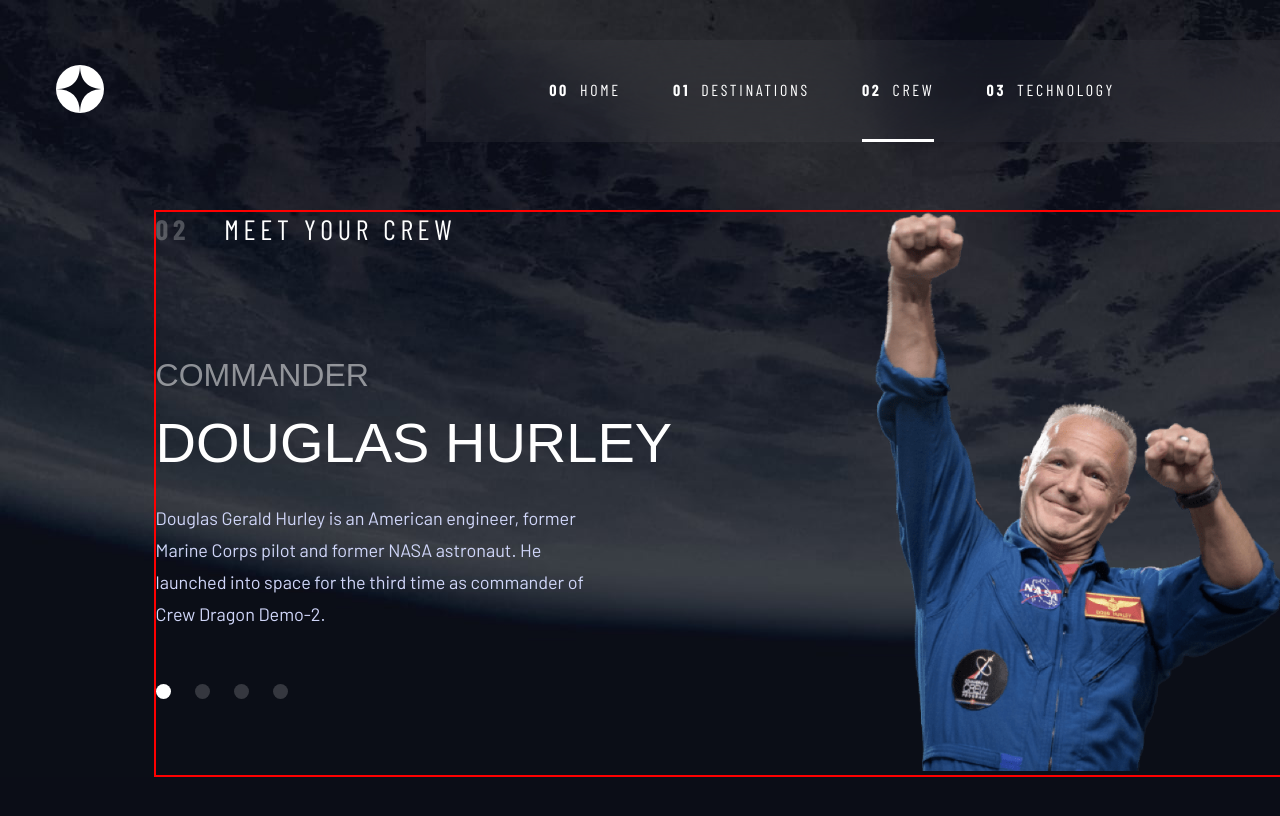
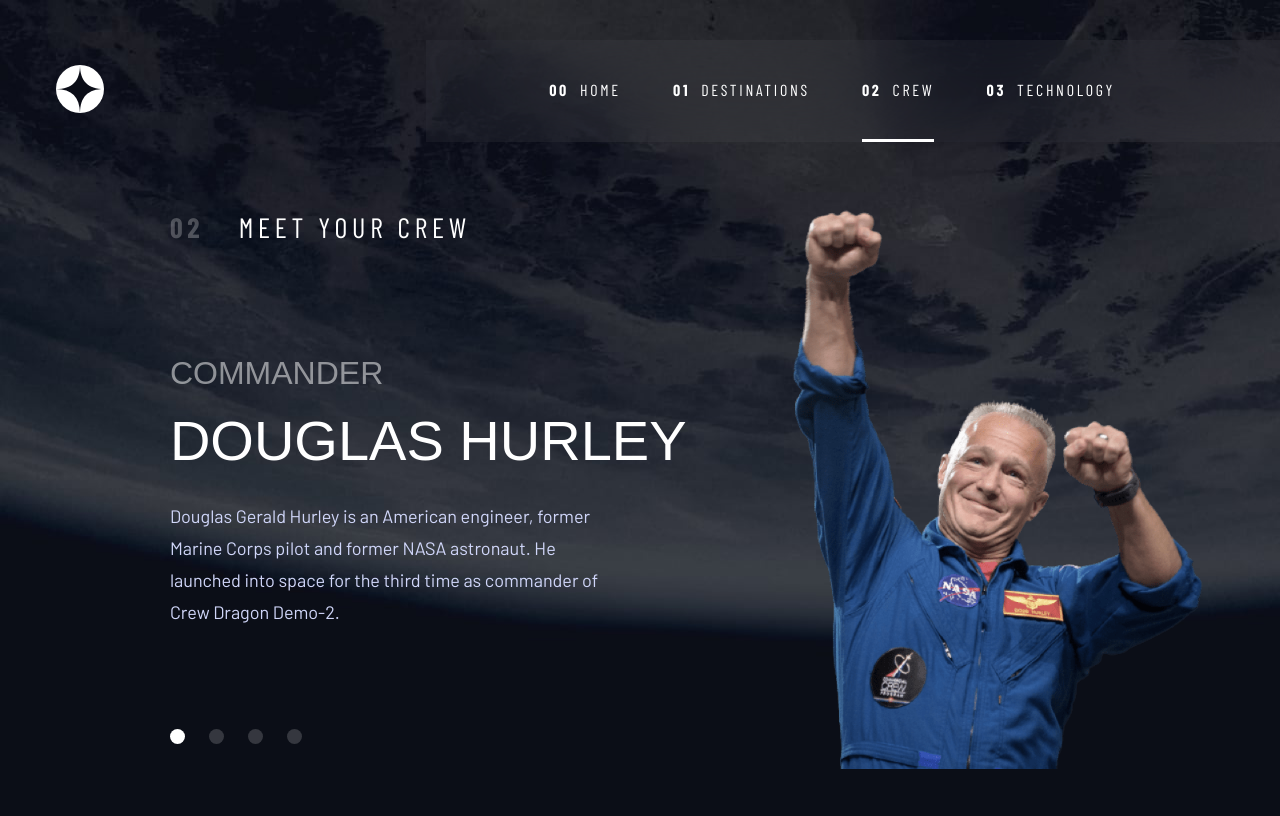
Before and after one commit to H-Bo214/space-travel, a Next.js app: page /crew/commander in a window 1280 px wide. Shown: the top 816 px of the page. Built offline with nearby package versions, Linux system fonts and the light colour scheme; a web font is replaced by a local one.

Commit message:
Update CrewMember styling to prevent content shift when navigating, Update apiCalls to include no cache for development purposes only, Update component name to match file route paths for FlightEngineer and MissionSpecialist, Update crew layout style

```diff
--- a/app/CrewMember/page.module.css
+++ b/app/CrewMember/page.module.css
@@ -2,7 +2,7 @@
   /* border: 2px solid #FFF; */
   display: flex;
   align-items: center;
-  gap: 6rem;
+  /* gap: 6rem; */
 }
 
 .info {
--- a/app/apiCalls.js
+++ b/app/apiCalls.js
@@ -15,7 +15,7 @@
 
 async function getCrew() {
   const res = await fetch('http://localhost:3000/api/crew', {
-    next: { revalidate: 600 },
+    next: { revalidate: 10 },
   });
   // const res = await fetch('http://localhost:3000/api/crew',
   // {
--- a/app/crew/flight-engineer/page.js
+++ b/app/crew/flight-engineer/page.js
@@ -1,7 +1,7 @@
 import { getDestinations, getCrew } from '../../apiCalls.js';
 import CrewMember from '../../CrewMember/page.js';
 
-export default async function Pilot() {
+export default async function FlightEngineer() {
   const crew = await getCrew();
   console.log('crew', crew);
   const { name, images, role, bio } = crew.find(
--- a/app/crew/layout.module.css
+++ b/app/crew/layout.module.css
@@ -8,9 +8,10 @@
 
 .contentNavContainer {
   margin-top: calc(14rem - 1%);
-  border: 2px solid red;
+  /* border: 2px solid red; */
   position: relative;
-  /* min-height: 600px; */
+  width: 1100.15px;
+  height: 610px;
 }
 
 .crewHeading {
--- a/app/crew/mission-specialist/page.js
+++ b/app/crew/mission-specialist/page.js
@@ -1,7 +1,7 @@
 import { getDestinations, getCrew } from '../../apiCalls.js';
 import CrewMember from '../../CrewMember/page.js';
 
-export default async function Commander() {
+export default async function MissionSpecialist() {
   const crew = await getCrew();
   console.log('crew', crew);
   const { name, images, role, bio } = crew.find(
```
